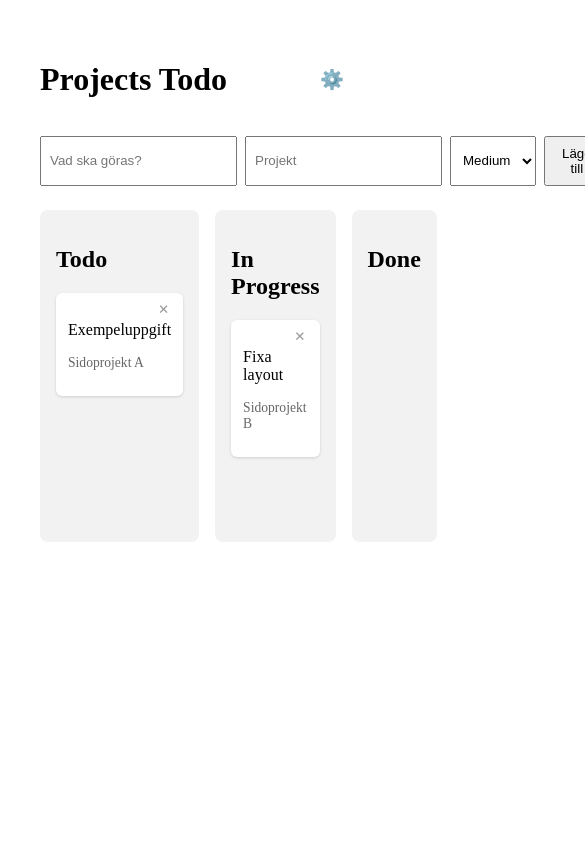
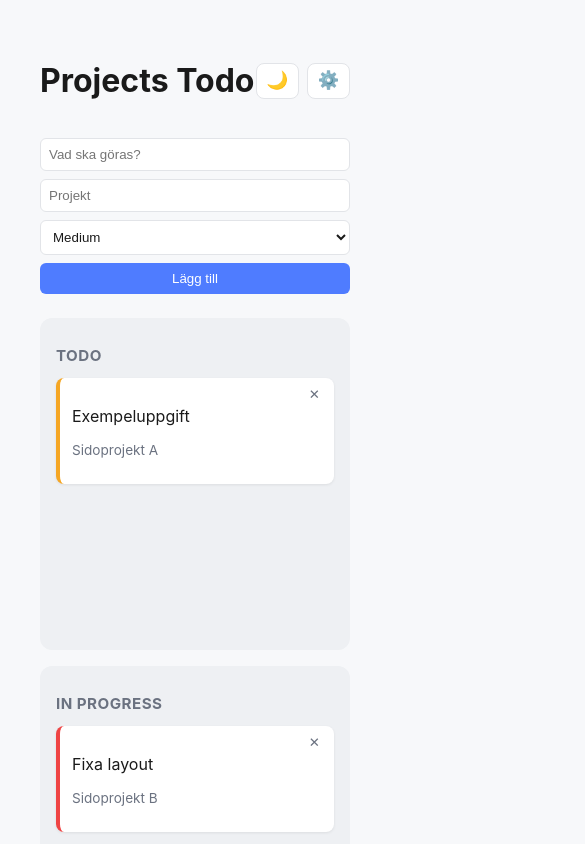
Before and after one commit to gurkvatten/labb2todo, a Vue app: page / in a window 390 px wide. Shown: the top 844 px of the page, 585 px wide, since content can reach past the window. Built offline with nearby package versions, Linux system fonts and the light colour scheme.

Commit message:
fixes to theme and added localstorage

```diff
--- a/src/App.vue
+++ b/src/App.vue
@@ -1,5 +1,5 @@
 <script setup>
-import { ref, computed } from 'vue';
+import { ref, computed, watch, onMounted } from 'vue';
 
 const tasks = ref([
   { id: 1, title: 'Exempeluppgift', project: 'Sidoprojekt A', status: 'todo', priority: 'medium' },
@@ -16,6 +16,28 @@ const newTask = ref({
 
 const showSettings = ref(false)
 const draggedTaskId = ref(null)
+const isDark = ref(false)
+
+onMounted(() => {
+  const savedTasks = localStorage.getItem('tasks')
+  if (savedTasks) {
+    tasks.value = JSON.parse(savedTasks)
+    nextId = tasks.value.length ? Math.max(...tasks.value.map(t => t.id)) + 1 : 1
+  }
+
+  const savedTheme = localStorage.getItem('theme')
+  isDark.value = savedTheme === 'dark'
+  document.documentElement.setAttribute('data-theme', isDark.value ? 'dark' : 'light')
+})
+
+watch(tasks, (newTasks) => {
+  localStorage.setItem('tasks', JSON.stringify(newTasks))
+}, { deep: true })
+
+watch(isDark, (value) => {
+  localStorage.setItem('theme', value ? 'dark' : 'light')
+  document.documentElement.setAttribute('data-theme', value ? 'dark' : 'light')
+})
 
 function addTask() {
   if (!newTask.value.title.trim()) return
@@ -47,6 +69,12 @@ function onDrop(newStatus) {
   draggedTaskId.value = null
 }
 
+function priorityColor(priority) {
+  if (priority === 'high') return 'var(--danger-color)'
+  if (priority === 'medium') return 'var(--warning-color)'
+  return 'var(--success-color)'
+}
+
 const todoTasks = computed(() => tasks.value.filter(t => t.status === 'todo'))
 const inProgressTasks = computed(() => tasks.value.filter(t => t.status === 'in-progress'))
 const doneTasks = computed(() => tasks.value.filter(t => t.status === 'done'))
@@ -56,7 +84,10 @@ const doneTasks = computed(() => tasks.value.filter(t => t.status === 'done'))
   <div class="app">
     <div class="header">
       <h1>Projects Todo</h1>
-      <button @click="showSettings = !showSettings">⚙️</button>
+      <div class="header-actions">
+        <button @click="isDark = !isDark" class="icon-btn">{{ isDark ? '☀️' : '🌙' }}</button>
+        <button @click="showSettings = !showSettings" class="icon-btn">⚙️</button>
+      </div>
     </div>
 
     <div v-if="showSettings" class="settings">
@@ -97,6 +128,7 @@ const doneTasks = computed(() => tasks.value.filter(t => t.status === 'done'))
           class="card"
           draggable="true"
           @dragstart="onDragStart(task.id)"
+          :style="{ borderLeft: '4px solid ' + priorityColor(task.priority) }"
         >
           <p class="title">{{ task.title }}</p>
           <p class="project">{{ task.project }}</p>
@@ -115,6 +147,7 @@ const doneTasks = computed(() => tasks.value.filter(t => t.status === 'done'))
           class="card"
           draggable="true"
           @dragstart="onDragStart(task.id)"
+          :style="{ borderLeft: '4px solid ' + priorityColor(task.priority) }"
         >
           <p class="title">{{ task.title }}</p>
           <p class="project">{{ task.project }}</p>
@@ -133,6 +166,7 @@ const doneTasks = computed(() => tasks.value.filter(t => t.status === 'done'))
           class="card"
           draggable="true"
           @dragstart="onDragStart(task.id)"
+          :style="{ borderLeft: '4px solid ' + priorityColor(task.priority) }"
         >
           <p class="title">{{ task.title }}</p>
           <p class="project">{{ task.project }}</p>
--- a/src/style.css
+++ b/src/style.css
@@ -1,10 +1,35 @@
 :root {
-  --primary-color: #007bff;
+  --primary-color: #4f7cff;
   --secondary-color: #6c757d;
-  --success-color: #28a745;
-  --danger-color: #dc3545;
-  --warning-color: #ffc107;
+  --success-color: #2ecc71;
+  --danger-color: #ef4444;
+  --warning-color: #f5a623;
   --info-color: #17a2b8;
+
+  --bg: #f7f8fa;
+  --surface: #ffffff;
+  --column-bg: #eef0f3;
+  --text: #1a1a1a;
+  --text-secondary: #6b7280;
+  --border: #e2e4e8;
+  --shadow: rgba(0, 0, 0, 0.08);
+}
+
+[data-theme="dark"] {
+  --bg: #14161a;
+  --surface: #1e2126;
+  --column-bg: #22262c;
+  --text: #f2f2f2;
+  --text-secondary: #9aa0a8;
+  --border: #2d3138;
+  --shadow: rgba(0, 0, 0, 0.4);
+}
+
+body {
+  background: var(--bg);
+  color: var(--text);
+  font-family: -apple-system, BlinkMacSystemFont, 'Segoe UI', sans-serif;
+  transition: background 0.2s ease, color 0.2s ease;
 }
 
 .header {
@@ -13,18 +38,27 @@
   align-items: center;
 }
 
-.header button {
+.header-actions {
+  display: flex;
+  gap: 0.5rem;
+}
+
+.icon-btn {
   cursor: pointer;
-  font-size: 1.2rem;
-  background: none;
-  border: none;
+  font-size: 1.1rem;
+  background: var(--surface);
+  border: 1px solid var(--border);
+  border-radius: 8px;
+  padding: 0.4rem 0.6rem;
 }
 
 .settings {
-  background: #eef6ff;
+  background: var(--surface);
+  border: 1px solid var(--border);
   border-radius: 8px;
   padding: 1rem;
   margin-top: 1rem;
+  color: var(--text-secondary);
 }
 
 .board {
@@ -35,29 +69,41 @@
 }
 
 .column {
-  background: #f2f2f2;
-  border-radius: 8px;
+  background: var(--column-bg);
+  border-radius: 12px;
   padding: 1rem;
   min-height: 300px;
 }
 
+.column h2 {
+  color: var(--text-secondary);
+  font-size: 0.95rem;
+  text-transform: uppercase;
+  letter-spacing: 0.03em;
+}
+
 .card {
   position: relative;
-  background: white;
-  border-radius: 6px;
+  background: var(--surface);
+  border-radius: 8px;
   padding: 0.75rem;
   margin-bottom: 0.5rem;
-  box-shadow: 0 1px 3px rgba(0,0,0,0.15);
+  box-shadow: 0 1px 3px var(--shadow);
   cursor: grab;
+  transition: background 0.2s ease, box-shadow 0.2s ease;
 }
 
 .card:active {
   cursor: grabbing;
 }
 
+.card .title {
+  color: var(--text);
+}
+
 .card .project {
   font-size: 0.85rem;
-  color: #666;
+  color: var(--text-secondary);
 }
 
 .remove-btn {
@@ -67,7 +113,7 @@
   background: none;
   border: none;
   cursor: pointer;
-  color: #999;
+  color: var(--text-secondary);
 }
 
 .add-form {
@@ -79,9 +125,31 @@
 .add-form input,
 .add-form select {
   padding: 0.5rem;
+  background: var(--surface);
+  color: var(--text);
+  border: 1px solid var(--border);
+  border-radius: 6px;
 }
 
 .add-form button {
   padding: 0.5rem 1rem;
   cursor: pointer;
+  background: var(--primary-color);
+  color: white;
+  border: none;
+  border-radius: 6px;
 }
+
+@media (max-width: 768px) {
+  .board {
+    grid-template-columns: 1fr;
+  }
+
+  .app {
+    padding: 1rem;
+  }
+
+  .add-form {
+    flex-direction: column;
+  }
+}
```
